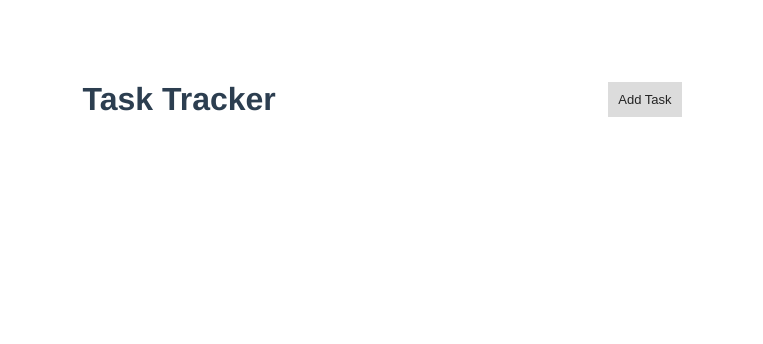
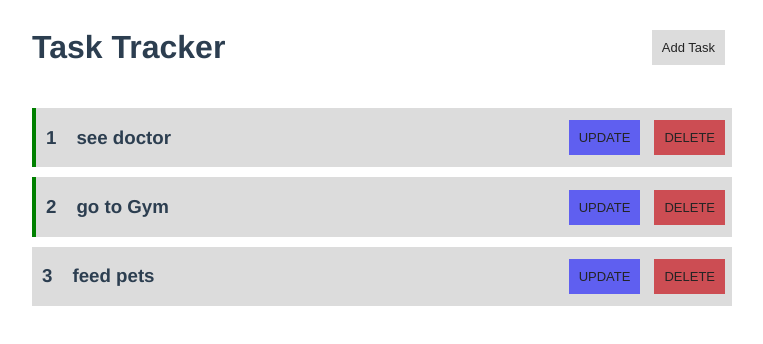
Before and after one commit to mkhavari01/todo-vue, a Vue app: page / in a window 1280 px wide. Shown: the top 344 px of the page, without its empty margins (258-1021 px from the left). Built offline with nearby package versions, Linux system fonts and the light colour scheme.

Commit message:
adding UI of the theme and details

```diff
--- a/src/App.vue
+++ b/src/App.vue
@@ -1,16 +1,39 @@
 <template>
   <!-- <img alt="Vue logo" src="./assets/logo.png"> -->
   <Header title="Task Tracker" />
+  <Tasks :tasks="tasks" />
 </template>
 
 <script>
 
 import Header from './components/Header.vue'
+import Tasks from './components/Tasks.vue'
 
 export default {
   name: 'App',
   components: {
     Header,
+    Tasks
+  },
+  data(){
+    return {
+      tasks : []
+    }
+  },
+  created(){
+    this.tasks = [{
+      id : 1,
+      text : 'see doctor',
+      reminder : true,
+    },{
+      id : 2,
+      text : 'go to Gym',
+      reminder : true,
+    },{
+      id : 3,
+      text : 'feed pets',
+      reminder : false,
+    }]
   }
 }
 </script>
@@ -23,5 +46,7 @@ export default {
   text-align: center;
   color: #2c3e50;
   margin-top: 60px;
+  max-width: 700px;
+  margin: auto;
 }
 </style>
--- a/src/components/Button.vue
+++ b/src/components/Button.vue
@@ -1,24 +1,32 @@
 <template>
-    <button>
+    <button :style="{background : color}" @click="propFunc">
         {{title}}
     </button>
 </template>
+
 <script>
 export default {
     name : "Button",
     props : {
-        title : String
+        title : String,
+        color : String,
+        propFunc : Function
+    },
+    methods : {
+        onClick() {
+            this.propFunc();
+        }
     }
 }
 </script>
-<style scoped>
+<style scope>
     button {
         padding: 10px;
         outline: none;
         border: none;
-        background: gainsboro;
         color: #242424;
         font-size: 13px;
         cursor: pointer;
+        margin: 0 7px;
     }
 </style>
--- a/src/components/Header.vue
+++ b/src/components/Header.vue
@@ -1,7 +1,11 @@
 <template >
     <header>
         <h1>{{title}}</h1>
-        <Button title="Add Task" />
+        <div>
+            <Button title="Add Task" color="gainsboro" :propFunc="addTaskHandler" />
+            <!-- <Button title="Update Task" color="#0000ff91" />
+            <Button title="delete Task" color="#15be41" /> -->
+        </div>
     </header>
 </template>
 <script>
@@ -15,13 +19,18 @@ export default {
     },
     components : {
         Button
+    },
+    methods : {
+        addTaskHandler : function(){
+            console.log('you clicked on Adding method')
+        }
     }
 }
 </script>
 <style scoped>
     header {
         display: flex;
-        justify-content: space-evenly;
+        justify-content: space-between;
         align-items: center;
         margin-bottom: 20px;
     }
--- /dev/null
+++ b/src/components/Task.vue
@@ -0,0 +1,52 @@
+<template>
+    <section :class="[task.reminder ? 'reminder' : '' ]">
+        <h3 class="h3">
+            <span>{{task.id}}</span>
+            <span>{{task.text}}</span>
+        </h3>
+        <div class="btn-holder">
+            <!-- <button>
+                DELETE
+            </button>
+            <button>
+                UPDATE
+            </button> -->
+            <Button title="UPDATE" color="#0000ff91" />
+            <Button title="DELETE" color="#c71921ba" />
+        </div>
+    </section>
+</template>
+<script>
+
+import Button from './Button.vue'
+
+export default {
+    name : "Task",
+    props : {
+        task : Object,
+    },
+    components : {
+        Button
+    }
+}
+</script>
+<style scope>
+    section {
+        display: flex;
+        justify-content: space-between;
+        align-items: center;
+        margin: 10px 0;
+        background-color: gainsboro;
+    }
+    .h3 {
+        display: flex;
+        justify-content: flex-start;
+        align-items:  center;
+    }
+    .h3 span {
+        padding: 0 10px;
+    }
+    .reminder {
+        border-left: solid 4px green;
+    }
+</style>
--- /dev/null
+++ b/src/components/Tasks.vue
@@ -0,0 +1,25 @@
+<template>
+    <div v-for="task in tasks" :key="task.id" >
+        <!-- <h3>
+            {{task.id}} ... {{task.text}}
+        </h3> -->
+        <Task :task="task" />
+    </div>
+</template>
+<script>
+
+import Task from './Task.vue'
+
+export default {
+    name : "Tasks",
+    props : {
+        tasks : Array
+    },
+    components : {
+        Task
+    }
+}
+</script>
+<style>
+
+</style>
```
